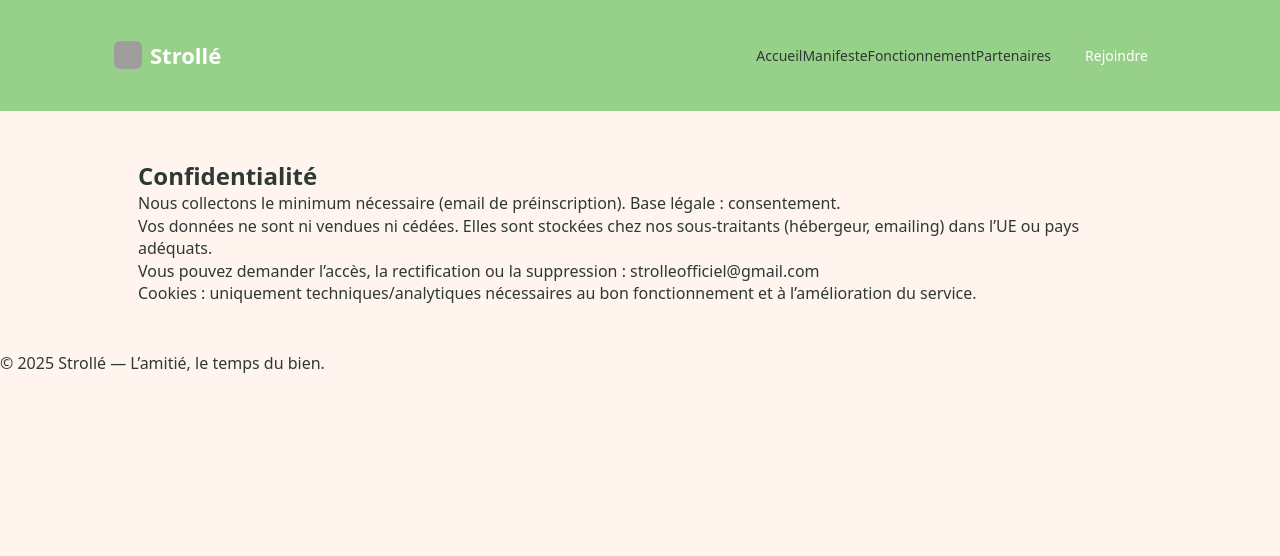
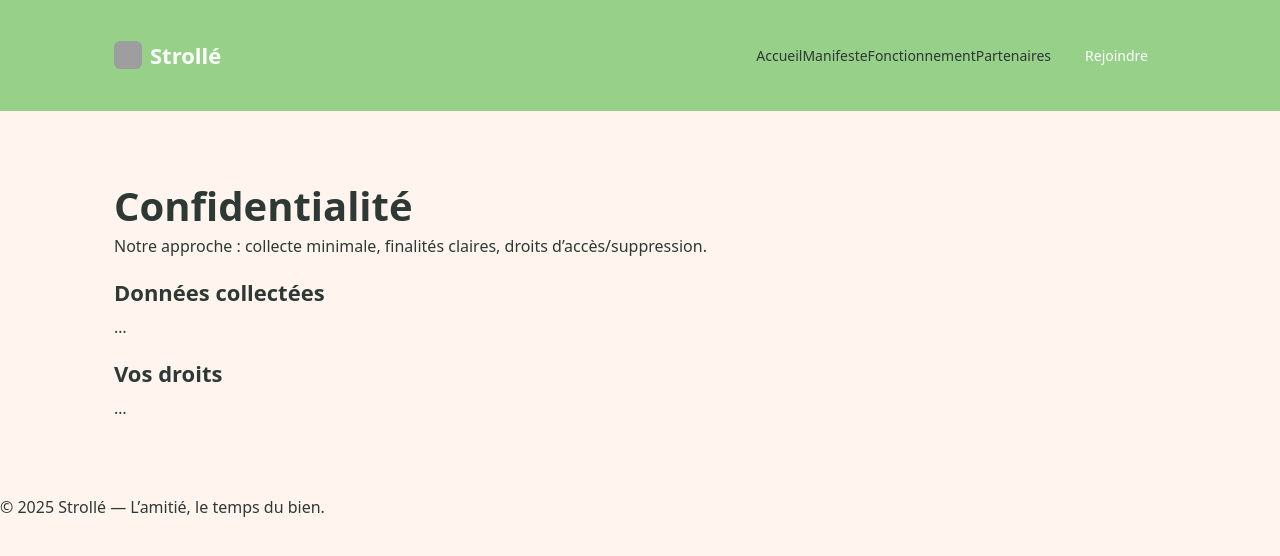
Before and after one commit to MariaKRIZOUA/strolle-starter, a Next.js app: page /confidentialite in a window 1280 px wide. Shown: the top 556 px of the page. Built offline with nearby package versions, Linux system fonts and the light colour scheme; grey boxes are pictures that could not be loaded.

Commit message:
page.tsx

```diff
--- a/src/app/confidentialite/page.tsx
+++ b/src/app/confidentialite/page.tsx
@@ -1,19 +1,12 @@
-export const metadata = {
-  title: "Confidentialité — Strollé",
-};
-
-export default function Confidentialite(){
+export default function Page() {
   return (
-    <main>
-      <section className="container">
-        <div className="card">
-          <h1>Confidentialité</h1>
-          <p>Nous collectons le minimum nécessaire (email de préinscription). Base légale : consentement.</p>
-          <p>Vos données ne sont ni vendues ni cédées. Elles sont stockées chez nos sous-traitants (hébergeur, emailing) dans l’UE ou pays adéquats.</p>
-          <p>Vous pouvez demander l’accès, la rectification ou la suppression : <a href="mailto:strolleofficiel@gmail.com">strolleofficiel@gmail.com</a></p>
-          <p>Cookies : uniquement techniques/analytiques nécessaires au bon fonctionnement et à l’amélioration du service.</p>
-        </div>
-      </section>
+    <main className="container page prose">
+      <h1>Confidentialité</h1>
+      <p>Notre approche : collecte minimale, finalités claires, droits d’accès/suppression.</p>
+      <h2>Données collectées</h2>
+      <p>…</p>
+      <h2>Vos droits</h2>
+      <p>…</p>
     </main>
   );
 }
```
